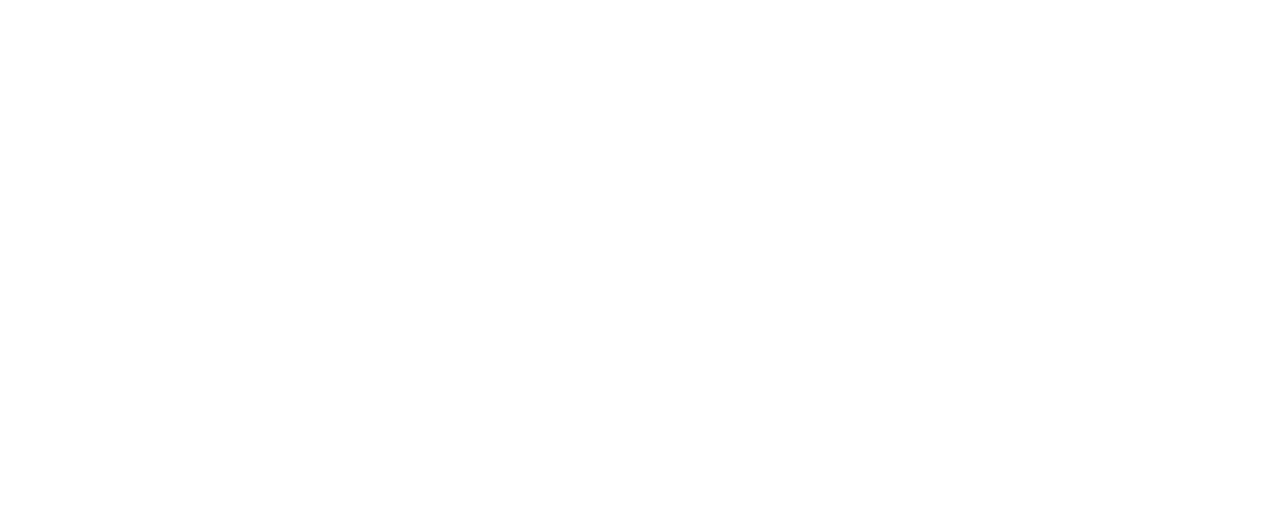
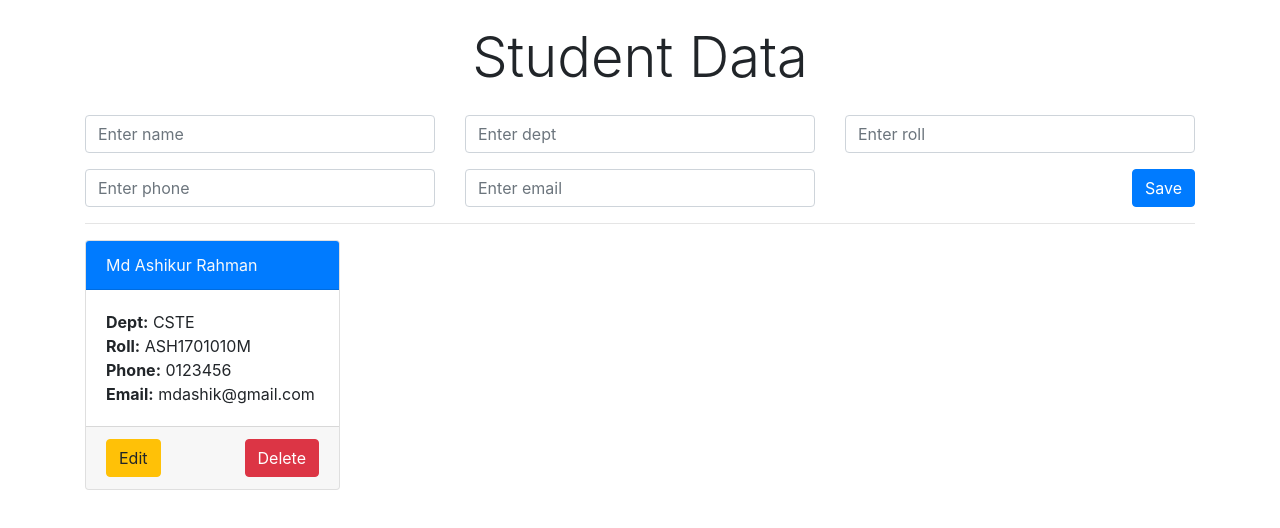
Before and after one commit to mashikr/axios-with-json-server-app, a plain HTML site: page index.html in a window 1280 px wide. Drawn offline with Linux system fonts and the light colour scheme.

Commit message:
add html markup

```diff
--- a/index.html
+++ b/index.html
@@ -8,7 +8,57 @@
   <title>axios-json-app</title>
 </head>
 <body>
+	<div class="container mb-5">
+    <div class="display-4 my-4 text-center">
+      Student Data
+    </div>
 
+    <div class="row mb-3">
+      <div class="col">
+        <input type="text" class="form-control" placeholder="Enter name" id="nameField" required>
+      </div>
+      <div class="col">
+        <input type="text" class="form-control" placeholder="Enter dept" id="deptField" required>
+      </div>
+      <div class="col">
+        <input type="text" class="form-control" placeholder="Enter roll" id="rollField" required>
+      </div>
+    </div>
+    <div class="row mb-3">
+      <div class="col">
+        <input type="text" class="form-control" placeholder="Enter phone" id="phoneField">
+      </div>
+      <div class="col">
+        <input type="text" class="form-control" placeholder="Enter email" id="emailField">
+      </div>
+      <div class="col">
+        <button class="btn btn-primary float-right" id="btnSave">Save</button>
+      </div>
+    </div>
+
+    <hr>
+
+    <div class="row">
+      <div class="col-sm-6 col-md-4 col-lg-3 mb-3">
+        <div class="card">
+          <div class="card-header bg-primary text-light">Md Ashikur Rahman</div>
+          <div class="card-body">
+            <b>Dept:</b> CSTE <br>
+            <b>Roll:</b> ASH1701010M <br>
+            <b>Phone:</b> 0123456 <br>
+            <b>Email:</b> mdashik@gmail.com
+          </div>
+          <div class="card-footer">
+            <button class="btn btn-warning">Edit</button>
+            <button class="btn btn-danger float-right">Delete</button>
+          </div>
+        </div>
+      </div>
+
+
+    </div>
+
+  </div>
 
     <script src="js/index.js"></script>
     <script src="js/jquery-slim-min.js"></script>
```
